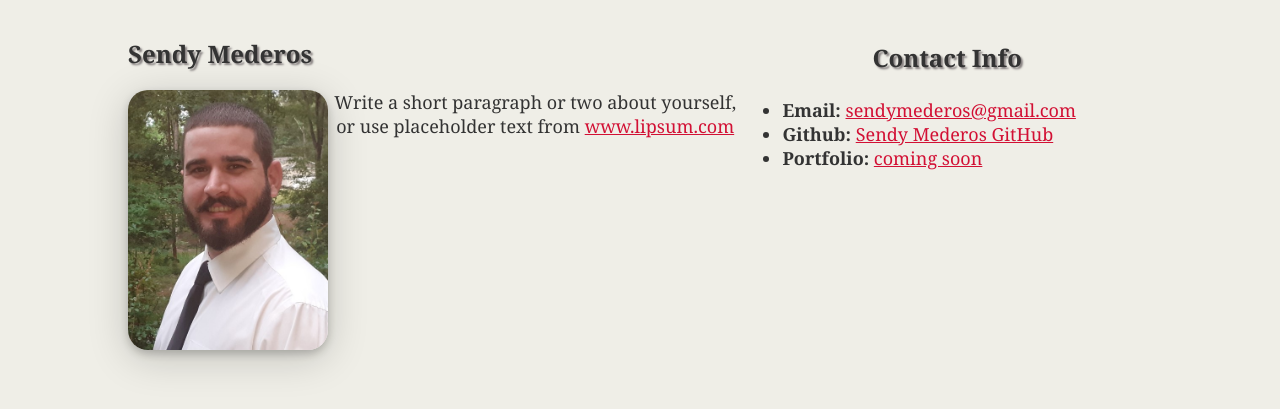
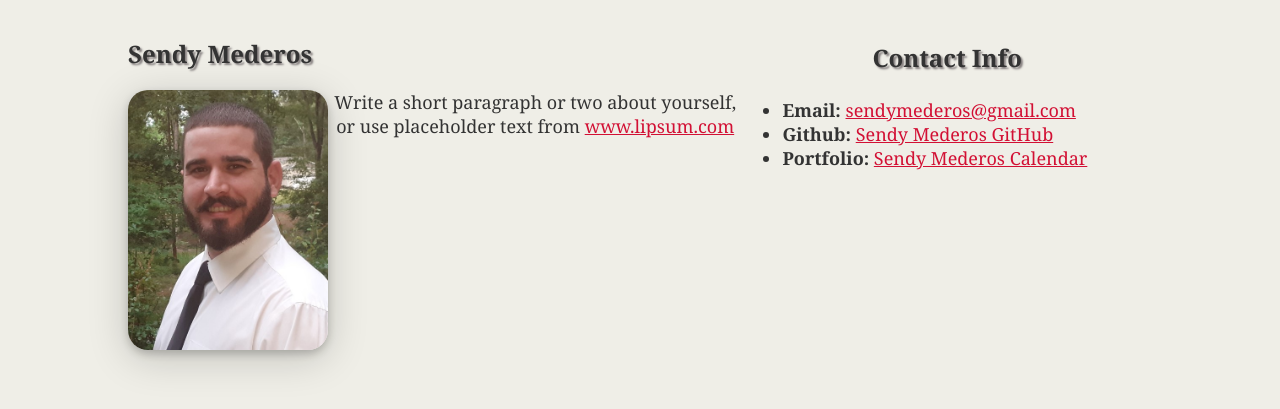
Before and after one commit to SendyMederos/sendymederos.github.io, a plain HTML site: page index.html in a window 1280 px wide. Shown: the part 81-490 px from the top of the page. Drawn offline with Linux system fonts and the light colour scheme.

Commit message:
New title and added the url to Sendy Mederos Calendar

```diff
--- a/index.html
+++ b/index.html
@@ -4,7 +4,7 @@
 <head>
   <link rel="stylesheet" type="text/css" href="style.css">
   <meta charset="UTF-8">
-  <title>CSS Stylesheets with Relative Paths</title>
+  <title>Sendy Mederos Portfolio</title>
 
 </head>
 
@@ -29,7 +29,7 @@
       <ul>
         <li><strong>Email:</strong> <a href="#">sendymederos@gmail.com</a></li>
         <li><strong>Github:</strong> <a href="https://github.com/SendyMederos">Sendy Mederos GitHub</a></li>
-        <li><strong>Portfolio:</strong> <a href="#">coming soon</a></li>
+        <li><strong>Portfolio:</strong> <a href="https://sendymederos.github.io/Calendar/" >Sendy Mederos Calendar</a></li>
       </ul>
     </section>
   </div>
```
